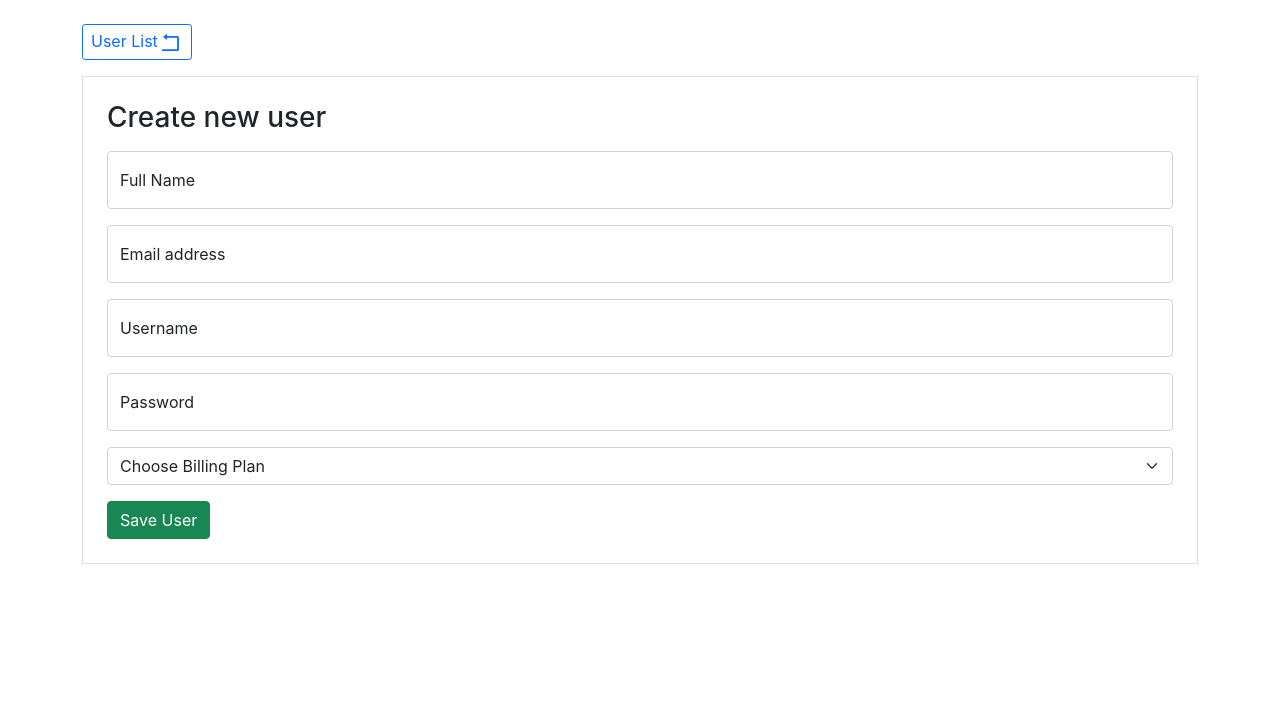
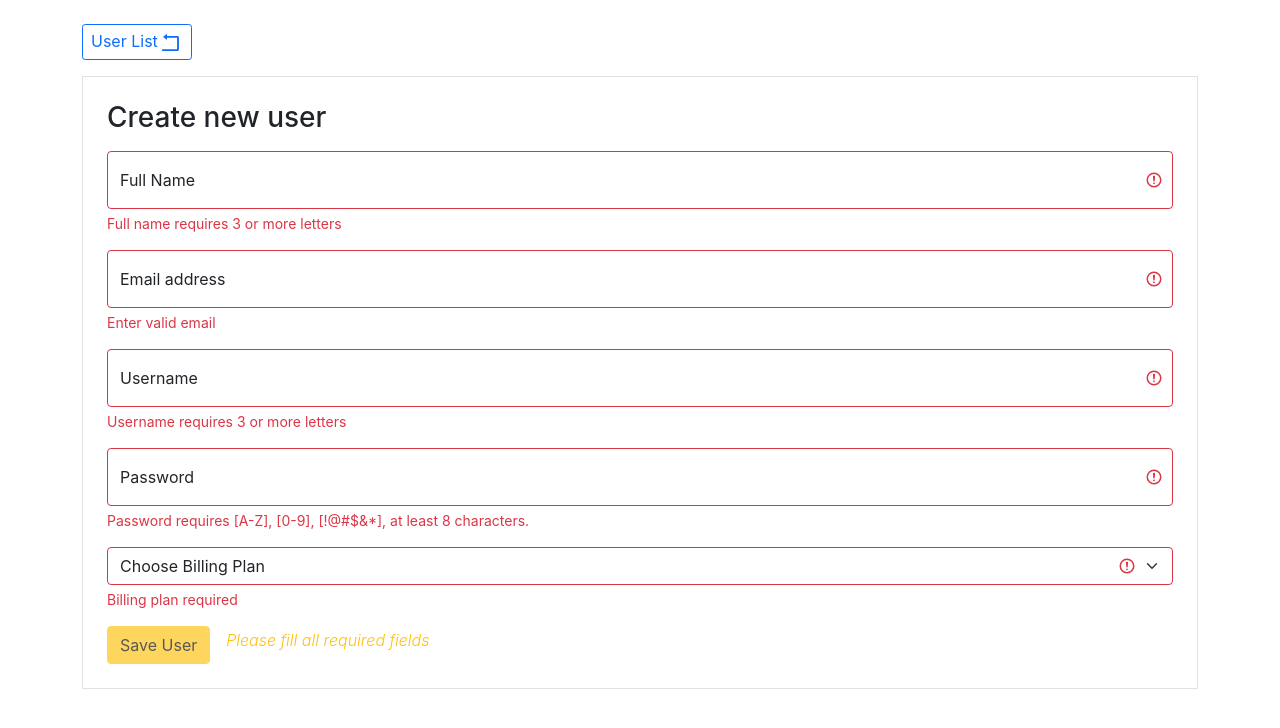
Before and after one commit to OhanyanEdgar/Pinsight_Task, a React (Create React App) app: page /create_user in a window 1280 px wide. Shown: the top 728 px of the page. Built offline with nearby package versions, Linux system fonts and the light colour scheme.

Commit message:
Added Validations, Save User & Back to User List buttons

```diff
--- a/src/App.js
+++ b/src/App.js
@@ -8,50 +8,52 @@ import {
   // Link
 } from "react-router-dom";
 
+
 // Components
 import UserList from "./components/UserList"
 import UserPrefPanel from "./components/UserPrefPanel";
 
 function App() {
 
-  const [users, setUsers] = useState([
-    {
-      username: "sim_sim",
-      email: "ssimonyan1989@gmail.com",
-      fullName: "Simon Simonyan",
-      password: "strong_password",
-      billingPlan: {
-        week: 100,
-      },
-      id: Date.now() + 1,
-    },
-    {
-      username: "ed_ohanyan",
-      email: "edgarohanyan1994@gmail.com",
-      fullName: "Edgar Ohanyan",
-      password: "strong_password",
-      billingPlan: {
-        month: 350,
-      },
-      id: Date.now() + 2,
-    },
-    {
-      username: "J_Smith",
-      email: "smithjohn1978@gmail.com",
-      fullName: "Jone Smith",
-      password: "strong_password",
-      billingPlan: {
-        year: 4000,
-      },
-      id: Date.now() + 3,
-    },
-  ]);
 
-  // const [users, setUsers] = useState(() => {
-  //   const saved = localStorage.getItem("users");
-  //   const initialValue = JSON.parse(saved);
-  //   return initialValue || "";
-  // })
+  // const [users, setUsers] = useState([
+  //   {
+  //     username: "sim_sim",
+  //     email: "ssimonyan1989@gmail.com",
+  //     fullName: "Simon Simonyan",
+  //     password: "strong_password",
+  //     billingPlan: {
+  //       week: 100,
+  //     },
+  //     id: Date.now() + 1,
+  //   },
+  //   {
+  //     username: "ed_ohanyan",
+  //     email: "edgarohanyan1994@gmail.com",
+  //     fullName: "Edgar Ohanyan",
+  //     password: "strong_password",
+  //     billingPlan: {
+  //       month: 350,
+  //     },
+  //     id: Date.now() + 2,
+  //   },
+  //   {
+  //     username: "J_Smith",
+  //     email: "smithjohn1978@gmail.com",
+  //     fullName: "Jone Smith",
+  //     password: "strong_password",
+  //     billingPlan: {
+  //       year: 4000,
+  //     },
+  //     id: Date.now() + 3,
+  //   },
+  // ]);
+
+  const [users, setUsers] = useState(() => {
+    const saved = localStorage.getItem("users");
+    const initialValue = JSON.parse(saved);
+    return initialValue || "";
+  })
 
   useEffect(() => {
     localStorage.setItem('users', JSON.stringify(users));
--- /dev/null
+++ b/src/components/PrefPanelInput.jsx
@@ -0,0 +1,17 @@
+
+
+const PrefPanelInput = ({ type, name, placeholder, errorLog, disabled, ifValid, onInputChange }) => {
+    return (
+        <div className="form-floating mb-3">
+            <input type={ type }
+                className={ ifValid[name] && "is-valid form-control" || "is-invalid form-control" }
+                id={ name } placeholder={ placeholder } disabled={ disabled }
+                onChange={e => onInputChange(e)}
+            />
+            <label htmlFor={name}>{ placeholder }</label>
+            <div className="invalid-feedback">{ errorLog }</div>
+        </div>
+    )
+}
+
+export default PrefPanelInput;
--- a/src/components/UserPrefPanel.jsx
+++ b/src/components/UserPrefPanel.jsx
@@ -12,6 +12,9 @@ import { useNavigate } from 'react-router-dom';
 // Icons
 import { AiOutlineRollback } from 'react-icons/ai';
 
+// Comonents
+import PrefPanelInput from "./PrefPanelInput";
+
 const UserPrefPanel = ({ panelType, onAddUser }) => {
 
     const navigate = useNavigate();
@@ -24,7 +27,16 @@ const UserPrefPanel = ({ panelType, onAddUser }) => {
         billingPlan: {},
         id: Date.now(),
       });
-    console.log("Local user:", user);
+
+    const [ifValid, setIfValid] = useState({
+        username: false,
+        email: false,
+        fullName: panelType === 'update',
+        password: false,
+        billingPlan: false,
+        allProps: function() {return Object.values(this).every(prop => prop)},
+    })
+
 
     const handleInputChange = (e) => {
         // If event came from select(billingPlan) we need some logic, else just e.target.value.
@@ -39,7 +51,37 @@ const UserPrefPanel = ({ panelType, onAddUser }) => {
             ...prev,
             [e.target.id]: eventValue,
         }));
-        console.log("e.target: ", e.target);
+
+        setIfValid(prev => ({
+            ...prev,
+            [e.target.id]: e.target.id === "billingPlan" && typeof eventValue === 'object' || ifIsValid(e),
+            // This check is caused by billing plan->select->option->defaultValue which is doing placeholder job.
+            // If the user exidentally selects defaultValue the validation will be false, thanks to this check.
+            // [e.target.id]: ifIsValid(e),
+        }))
+    }
+
+
+    const ifIsValid = (e) => {
+        const mailRegex = /^(([^<>()\[\]\\.,;:\s@"]+(\.[^<>()\[\]\\.,;:\s@"]+)*)|(".+"))@((\[[0-9]{1,3}\.[0-9]{1,3}\.[0-9]{1,3}\.[0-9]{1,3}])|(([a-zA-Z\-0-9]+\.)+[a-zA-Z]{2,}))$/;
+        const passRegex = /^(?=.*[A-Z].)(?=.*[!@#$&*])(?=.*[0-9])(?=.*[a-z]).{8,32}$/;
+        switch(e.target.id){
+            case "fullName":
+            case "username":
+                return e.target.value.length > 2;
+            case "email":
+                return mailRegex.test(e.target.value);
+            case "password":
+                return passRegex.test(e.target.value);
+            default:
+                return false;
+        }
+
+    }
+
+    const handleOnSaveUser = () => {
+        onAddUser(user);
+        navigate("/");
     }
 
     return (
@@ -55,36 +97,26 @@ const UserPrefPanel = ({ panelType, onAddUser }) => {
                 <h3 className="pb-2">
                     {panelType === "create" && "Create new user " || "Edit user"}
                 </h3>
-                <div className="form-floating mb-3">
-                    <input type="text" className="form-control"
-                        id="fullName" placeholder="Full Name" value={user.fullName}
-                        onChange={e => handleInputChange(e)}
-                        disabled={panelType === 'update' && true}
-                    />
-                    <label htmlFor="fullName">Full Name</label>
-                </div>
-                <div className="form-floating mb-3">
-                    <input type="email" className="form-control"
-                        id="email" placeholder="name@example.com"
-                        onChange={e => handleInputChange(e)}
-                    />
-                    <label htmlFor="email">Email address</label>
-                </div>
-                <div className="form-floating mb-3">
-                    <input type="text" className="form-control"
-                        id="username" placeholder="Username"
-                        onChange={e => handleInputChange(e)}
-                    />
-                    <label htmlFor="username">Username</label>
-                </div>
-                <div className="form-floating mb-3">
-                    <input type="password" className="form-control"
-                        id="password" placeholder="Password"
-                        onChange={e => handleInputChange(e)}
-                    />
-                    <label htmlFor="password">Password</label>
-                </div>
-                <select className="form-select mb-3" aria-label="Default select example"
+                <PrefPanelInput name="fullName" type="text" placeholder="Full Name"
+                    ifValid={ifValid} onInputChange={handleInputChange}
+                    errorLog="Full name requires 3 or more letters"
+                    disabled={panelType === 'update'}
+                />
+                <PrefPanelInput name="email" type="email" placeholder="Email address"
+                    ifValid={ifValid} onInputChange={handleInputChange}
+                    errorLog="Enter valid email"
+                />
+                <PrefPanelInput name="username" type="text" placeholder="Username"
+                    ifValid={ifValid} onInputChange={handleInputChange}
+                    errorLog="Username requires 3 or more letters"
+                />
+                <PrefPanelInput name="password" type="password" placeholder="Password"
+                    ifValid={ifValid} onInputChange={handleInputChange}
+                    errorLog="Password requires [A-Z], [0-9], [!@#$&*], at least 8 characters. "
+                />
+
+                <select className="form-select form-control" aria-label="Default select example" required
+                    className={ ifValid.billingPlan && "is-valid form-select mb-3" || "is-invalid form-select" }
                     id="billingPlan" onChange={e => handleInputChange(e)}
                 >
                     <option defaultValue>Choose Billing Plan</option>
@@ -92,11 +124,17 @@ const UserPrefPanel = ({ panelType, onAddUser }) => {
                     <option value="350">Month: 350 $</option>
                     <option value="4000">Year: 4000 $</option>
                 </select>
-                <button className="btn btn-success"
-                    onClick={() => onAddUser(user)}
-                >Save User</button>
+                <div className="invalid-feedback mb-3">Billing plan required</div>
+
+                <div className="d-flex align-items-center">
+                    <button onClick={ handleOnSaveUser }
+                    className={ ifValid.allProps()? "btn btn-success": "btn btn-warning disabled" }
+                    >
+                        Save User
+                    </button>
+                    <h6 className="ms-3 fs-6 text-warning fw-light fst-italic"> {!ifValid.allProps() && "Please fill all required fields"}</h6>
+                </div>
             </div>
-
         </div>
     )
 };
```
